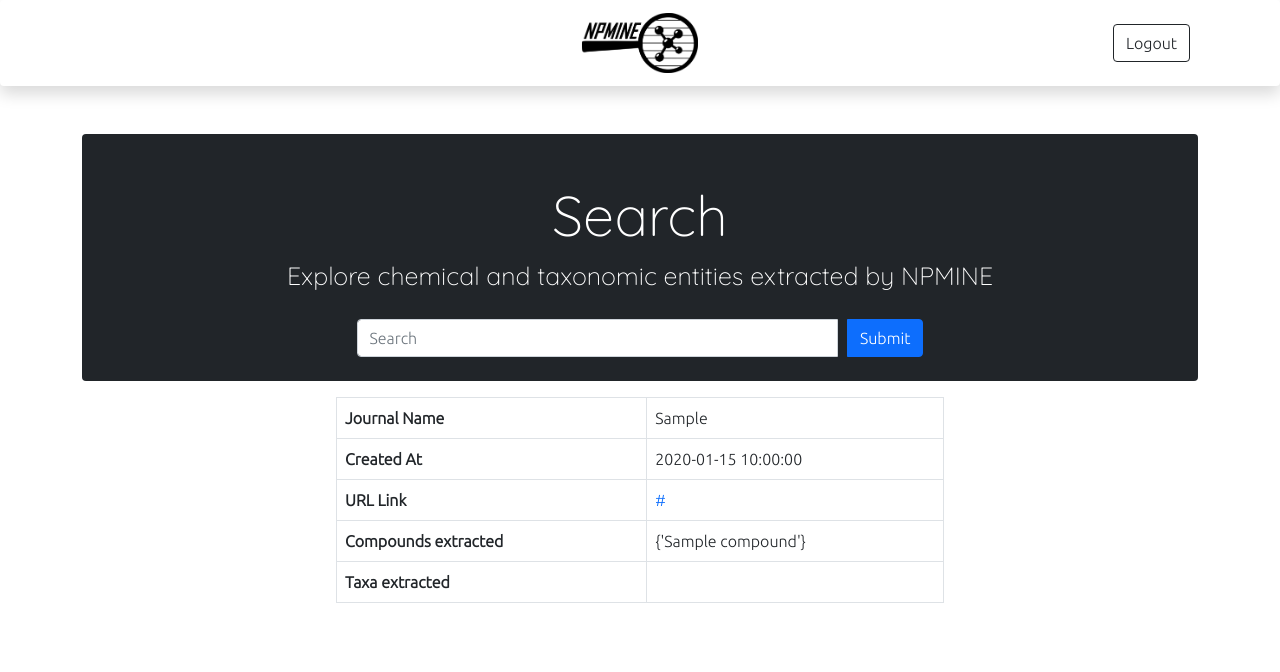
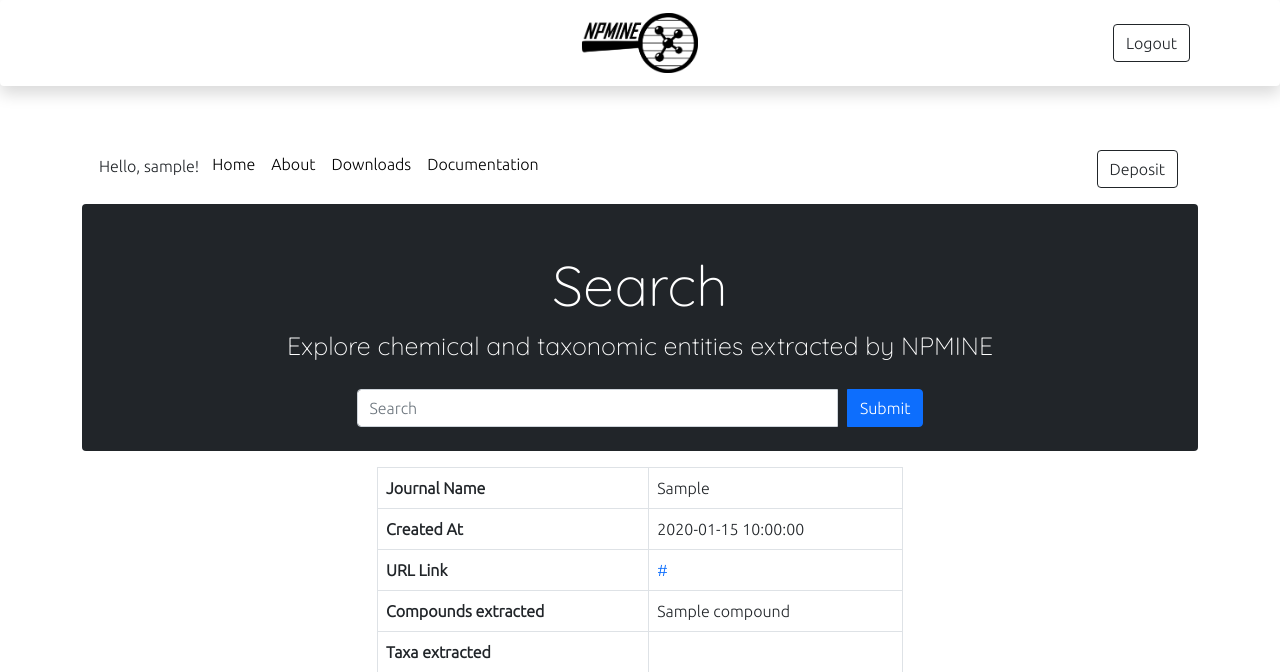
Before and after one commit to KiqMartins/npmine_web_app, a Flask app: page /article/1 in a window 1280 px wide. Shown: the top 672 px of the page. Run offline with Flask 3, Linux system fonts and the light colour scheme; a user stored in the database is signed in; tables that the repository leaves empty hold one stand-in row (values such as "Sample post"); some libraries are stand-ins or nearby versions; some web fonts are replaced.

Commit message:
Added user control in article and compound pages, fixed text of NP Classifier and compounds in article page

```diff
--- a/websiteNPMINE/main/routes.py
+++ b/websiteNPMINE/main/routes.py
@@ -76,6 +76,7 @@ def data():
 @main.route('/compound/<int:compound_id>')
 def compound(compound_id):
     compound = Compounds.query.get(compound_id)
+    logged_in = current_user.is_authenticated  # Check if the user is logged in
     if not compound:
         abort(404)
 
@@ -87,11 +88,12 @@ def compound(compound_id):
     resposta_api = requests.get(api_url).json()
 
     # Pass all the required information from the compound object and the articles to the template
-    return render_template('compound.html', compound=compound, articles=articles, resposta_api=resposta_api)
+    return render_template('compound.html', logged_in=logged_in, compound=compound, articles=articles, resposta_api=resposta_api)
 
 
 @main.route('/article/<int:article_id>')
 def article(article_id):
+    logged_in = current_user.is_authenticated  # Check if the user is logged in
     # Fetch article from the DOI table based on the article_id
     doi_record = DOI.query.get(article_id)
     if not doi_record:
@@ -110,7 +112,7 @@ def article(article_id):
         article_url = None
         created_at = None
 
-     # Retrieve related compound names
+    # Retrieve related compound names
     related_compound_names = set()
     for doi_compound in compounds:
         related_compounds = Compounds.query.join(doicomp).filter(doicomp.columns.doi_id == article_id).all()
@@ -118,7 +120,7 @@ def article(article_id):
             related_compound_names.add(compound.compound_name)
 
     # Pass the article to the template
-    return render_template('article.html', doi_record=doi_record, journal_name=journal_name, article_url=article_url, created_at=created_at, related_compound_names=related_compound_names)
+    return render_template('article.html', doi_record=doi_record, journal_name=journal_name, article_url=article_url, created_at=created_at, related_compound_names=related_compound_names, logged_in=logged_in)
 
 @main.route('/compound/<int:compound_id>/delete', methods=['POST'])
 @login_required
--- a/websiteNPMINE/templates/article.html
+++ b/websiteNPMINE/templates/article.html
@@ -3,18 +3,55 @@
 {% block bannercontent %}
 <!-- Banner -->
 <div class="container">
+  <nav class="navbar navbar-expand-lg bg-body-tertiary">
+    <div class="container-fluid">
+      <div class="collapse navbar-collapse" id="navbarNavDropdown">
+        <ul class="navbar-nav">
+          <li class="nav-item">
+            {% if logged_in %}
+            <p id="user_greeting">Hello, {{ current_user.username }}!</p>
+            {% endif %}
+          </li>
+          <li class="nav-item">
+            <a class="nav-link" href="/">Home</a>
+          </li>
+          <li class="nav-item">
+            <a class="nav-link" href="#about">About</a>
+          </li>
+          <li class="nav-item">
+            <a class="nav-link" href="#">Downloads</a>
+          </li>
+          <li class="nav-item">
+            <a class="nav-link" href="#">Documentation</a>
+          </li>
+          {% if current_user.is_authenticated and current_user.role.name == 'admin' %}
+          <li class="nav-item">
+            <a class="nav-link" href="{{ url_for('users.admin_panel') }}">Control Panel</a>
+          </li>
+        {% endif %}
+        </ul>
+      </div>
+      {% if logged_in %}
+      <ul class="navbar-nav ml-auto">
+        <li class="nav-item">
+          <a class="nav-link" id="login" href="/new_compound">
+            <button type="button" class="btn btn-outline-dark">Deposit</button>
+          </a>
+        </li>
+      </ul>
+      {% endif %}
+    </div>
+  </nav>
   <div class="jumbotron p-3 py-3 pt-md-5 pb-md-4 mx-auto text-center text-white rounded bg-dark npmine-banner">
     <h1 class="search display-4 font-italic">Search</h1>
     <p class="search" style="font-size: 25px;">Explore chemical and taxonomic entities extracted by NPMINE</p>
-    <form id="search-form" class="form-inline justify-content-center mt-4 search-form">
+    <form id="search-form" class="form-inline justify-content-center mt-4 search-form" action="/search" method="GET">
       <div class="input-group">
-        <input type="text" class="form-control search-input" id="search-input" name="search" placeholder="Search">
+          <input type="text" class="form-control search-input" id="search-input" name="q" placeholder="Search">
           <button type="submit" class="btn btn-primary submit-btn">Submit</button>
       </div>
   </form>
 </div>
-</div>
-
 <div class="container w-50 p-3">
   <table class="table table-bordered">
     <tbody>
@@ -32,7 +69,11 @@
         </tr>
         <tr>
           <th scope="row">Compounds extracted</th>
-            <td>{{ related_compound_names }}</td>
+          <td>{% if related_compound_names %}
+            {{ ', '.join(related_compound_names) }}
+          {% else %}
+            No compounds extracted
+          {% endif %}</td>
         </tr>
         <tr>
             <th scope="row">Taxa extracted</th>
```
Also changed, not shown: websiteNPMINE/templates/compound.html (+50 -13 lines), 1 other file. Lines whose indentation alone changed are shown as unchanged.
